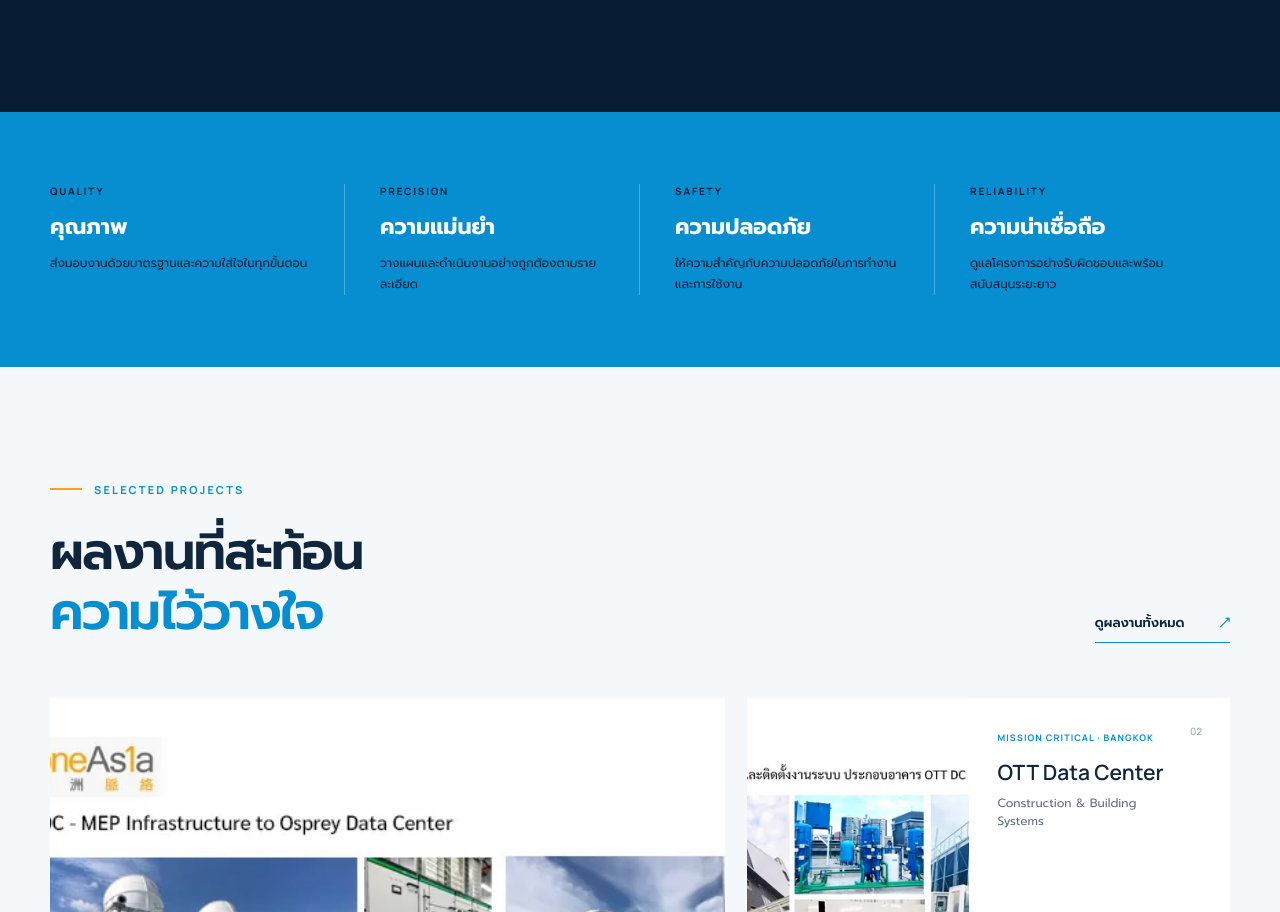
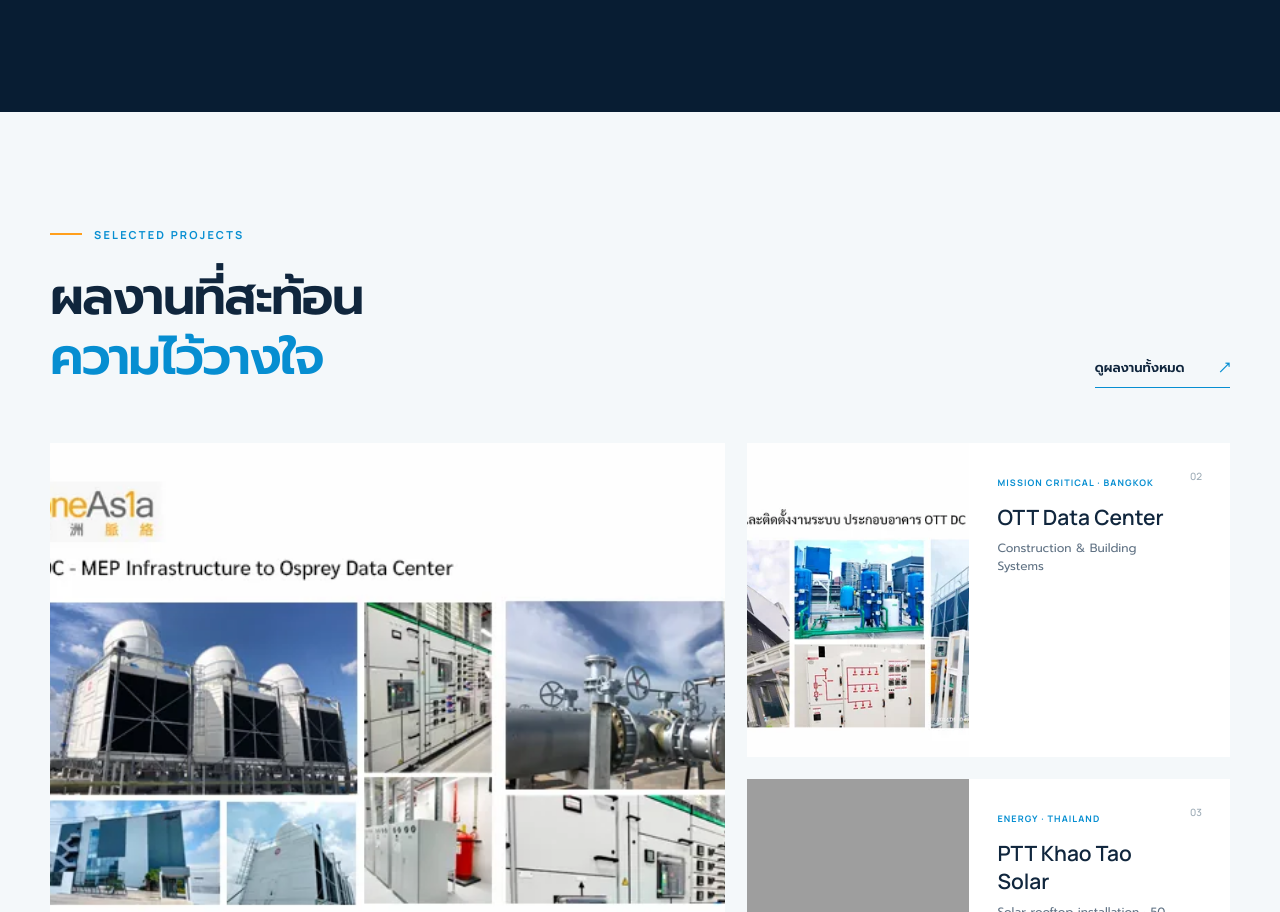
Before and after one commit to I2enterprise/powpacker-web, a website: page index.html in a window 1280 px wide. Shown: the part 2675-3587 px from the top of the page. Drawn offline with Linux system fonts and the light colour scheme; grey boxes are pictures that could not be loaded.

Commit message:
fix: remove standards strip from Home

```diff
--- a/index.html
+++ b/index.html
@@ -56,15 +56,6 @@
       </div>
     </section>
 
-    <section class="numbers standards" aria-label="มาตรฐานการทำงานของ POWPACKER">
-      <div class="container standards-grid reveal">
-        <article class="standard-item"><small aria-hidden="true">QUALITY</small><h3>คุณภาพ</h3><p>ส่งมอบงานด้วยมาตรฐานและความใส่ใจในทุกขั้นตอน</p></article>
-        <article class="standard-item"><small aria-hidden="true">PRECISION</small><h3>ความแม่นยำ</h3><p>วางแผนและดำเนินงานอย่างถูกต้องตามรายละเอียด</p></article>
-        <article class="standard-item"><small aria-hidden="true">SAFETY</small><h3>ความปลอดภัย</h3><p>ให้ความสำคัญกับความปลอดภัยในการทำงานและการใช้งาน</p></article>
-        <article class="standard-item"><small aria-hidden="true">RELIABILITY</small><h3>ความน่าเชื่อถือ</h3><p>ดูแลโครงการอย่างรับผิดชอบและพร้อมสนับสนุนระยะยาว</p></article>
-      </div>
-    </section>
-
     <section class="projects section" id="projects">
         <div class="container"><div class="section-heading dark reveal"><div><p class="eyebrow"><span></span> SELECTED PROJECTS</p><h2>ผลงานที่สะท้อน<br><em>ความไว้วางใจ</em></h2></div><a class="text-link" href="projects.html">ดูผลงานทั้งหมด <span>↗</span></a></div>
         <div class="project-grid">
```
Also changed, not shown: tests/home-standards-visibility.test.mjs (added, +22 -0 lines).
